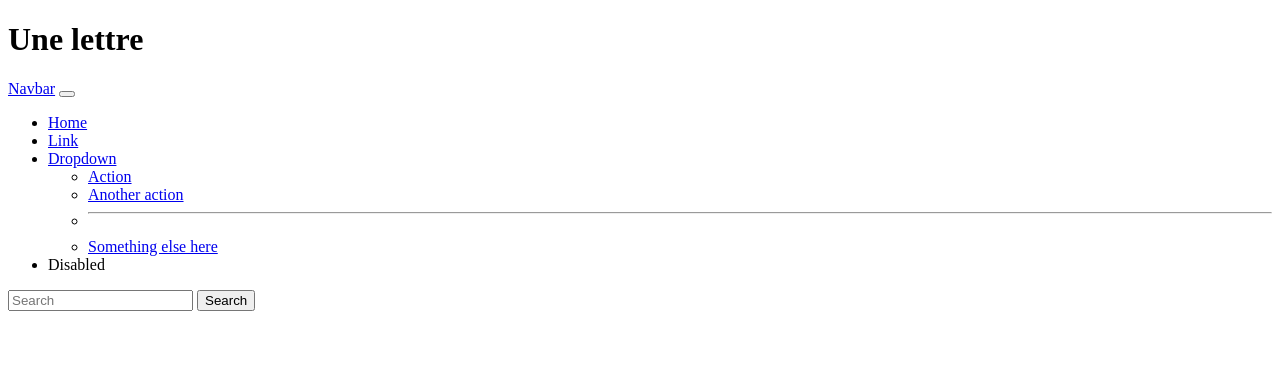
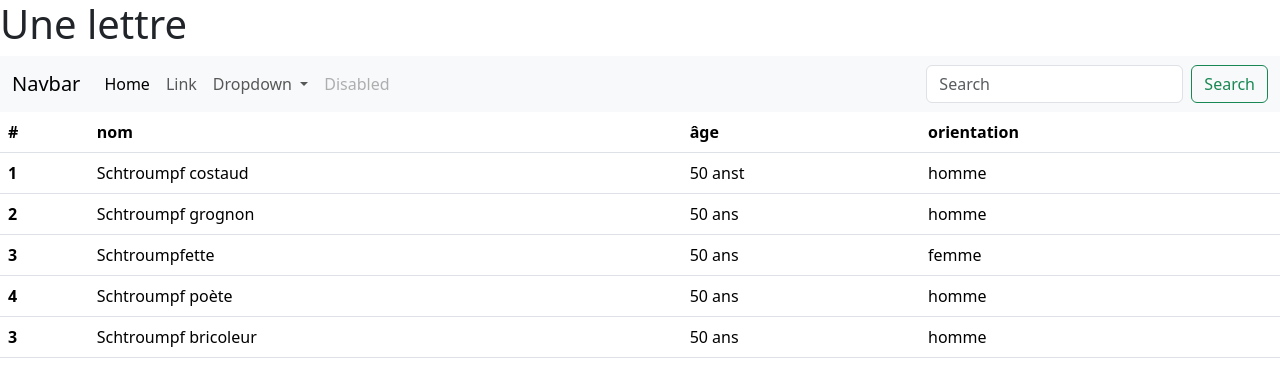
Before and after one commit to sylaang/exo_p_3, a plain HTML site: page index.htm in a window 1280 px wide. Drawn offline with nearby package versions, Linux system fonts and the light colour scheme.

Commit message:
commit 1

```diff
--- a/index.htm
+++ b/index.htm
@@ -4,6 +4,7 @@
     <meta charset="UTF-8">
     <meta http-equiv="X-UA-Compatible" content="IE=edge">
     <meta name="viewport" content="width=device-width, initial-scale=1.0">
+    <link href="https://cdn.jsdelivr.net/npm/bootstrap@5.3.0-alpha1/dist/css/bootstrap.min.css" rel="stylesheet" integrity="sha384-GLhlTQ8iRABdZLl6O3oVMWSktQOp6b7In1Zl3/Jr59b6EGGoI1aFkw7cmDA6j6gD" crossorigin="anonymous">
     <title>Document</title>
 </head>
 <h1>Une lettre</h1>
@@ -50,7 +51,48 @@
 <body>
     <!-- marc un title et un descriptif du titre (ce qu'il represente)-->
     <!-- boba un tableau representant 5 schtrompf avec leur age prenom et orientation  -->
-
+    <table class="table">
+      <thead>
+        <tr>
+          <th scope="col">#</th>
+          <th scope="col">nom</th>
+          <th scope="col">âge</th>
+          <th scope="col">orientation</th>
+        </tr>
+      </thead>
+      <tbody>
+        <tr>
+          <th scope="row">1</th>
+          <td>Schtroumpf costaud</td>
+          <td>50 anst</td>
+          <td>homme</td>
+        </tr>
+        <tr>
+          <th scope="row">2</th>
+          <td>Schtroumpf grognon</td>
+          <td>50 ans</td>
+          <td>homme</td>
+        </tr>
+        <tr>
+          <th scope="row">3</th>
+          <td>Schtroumpfette</td>
+          <td>50 ans</td>
+          <td>femme</td>
+        </tr>
+        <tr>
+          <th scope="row">4</th>
+          <td>Schtroumpf poète</td>
+          <td>50 ans</td>
+          <td>homme</td>
+        </tr>
+        <tr>
+          <th scope="row">3</th>
+          <td>Schtroumpf bricoleur</td>
+          <td>50 ans</td>
+          <td>homme</td>
+        </tr>
+      </tbody>
+    </table>
     <!-- tom va soccuper du css-->
 </body>
 </html>
```
